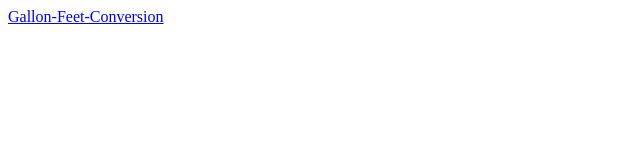
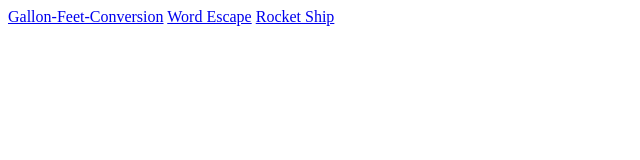
Before and after one commit to joshhicks7/joshhicks7.github.io, a plain HTML site: page index.html in a window 1280 px wide. Shown: the whole page, without its empty margins (0-640 px from the left). Drawn offline with Linux system fonts and the light colour scheme.

Commit message:
Update index.html

```diff
--- a/index.html
+++ b/index.html
@@ -3,6 +3,7 @@
 
 	<body>
 		<a href = .\Gallon-Feet-Conversion>Gallon-Feet-Conversion</a>
-
+	       <a href = .\WordEscape>Word Escape</a>
+                 <a href = .\rocketShip>Rocket Ship</a>
 	</body>
 </html>
```
